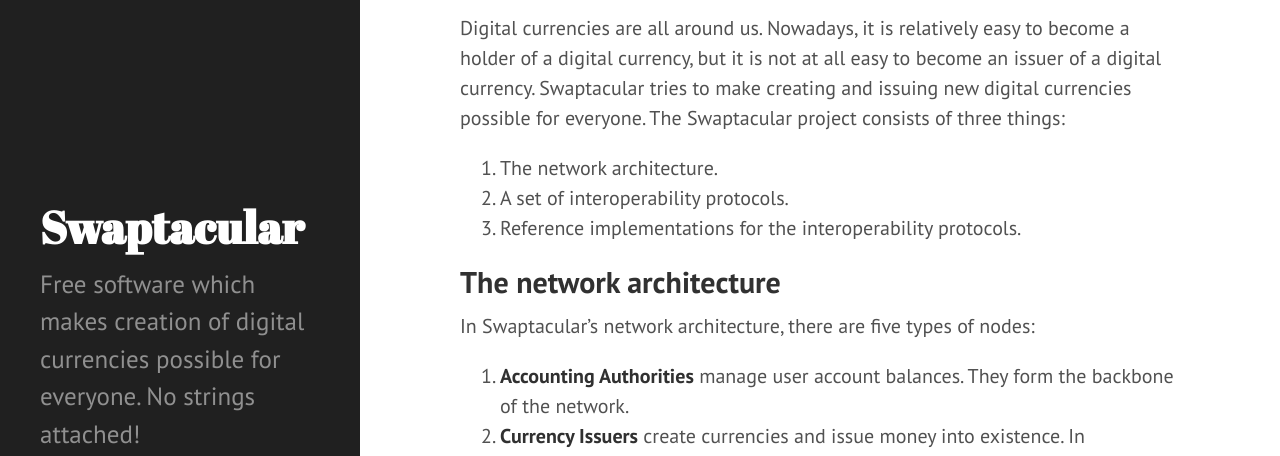
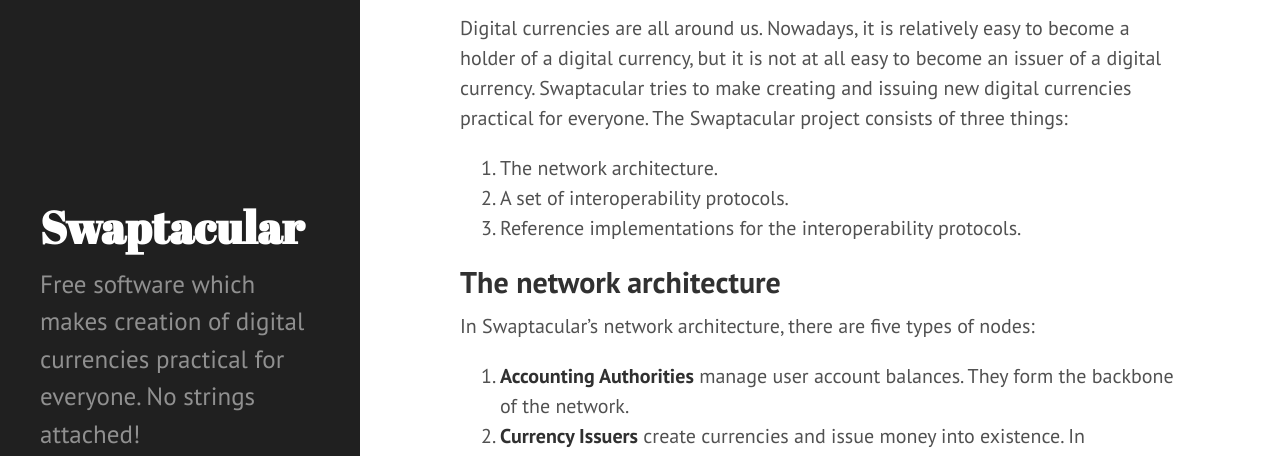
Before and after one commit to epandurski/swaptacular.github.io, a Jekyll site: the page built from overview.md, in a window 1280 px wide and 900 px high. Shown: the part 127-583 px from the top of the window. Built offline with Jekyll 4.4.1, drawn with Linux system fonts in a browser that asks for light colours.

Commit message:
Use practical instead of possible

```diff
--- a/_config.yml
+++ b/_config.yml
@@ -15,7 +15,7 @@
 title: Swaptacular
 tagline: 'Money doing the right thing'
 description: >
-  Free software which makes creation of digital currencies possible
+  Free software which makes creation of digital currencies practical
   for everyone. No strings attached!
 url: http://swaptacular.github.io
 
--- a/overview.md
+++ b/overview.md
@@ -6,8 +6,8 @@
 Digital currencies are all around us. Nowadays, it is relatively easy
 to become a holder of a digital currency, but it is not at all easy to
 become an issuer of a digital currency. Swaptacular tries to make
-creating and issuing new digital currencies possible for everyone. The
-Swaptacular project consists of three things:
+creating and issuing new digital currencies practical for everyone.
+The Swaptacular project consists of three things:
 
 1. The network architecture.
 2. A set of interoperability protocols.
```
